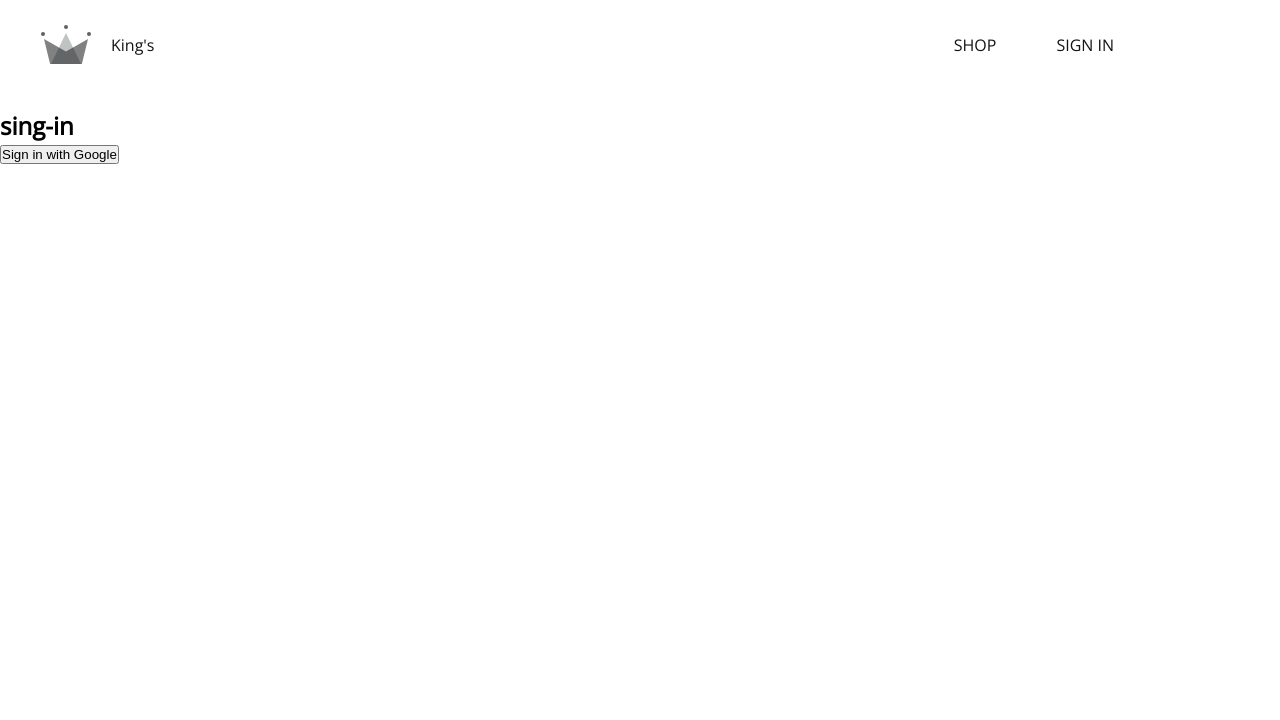
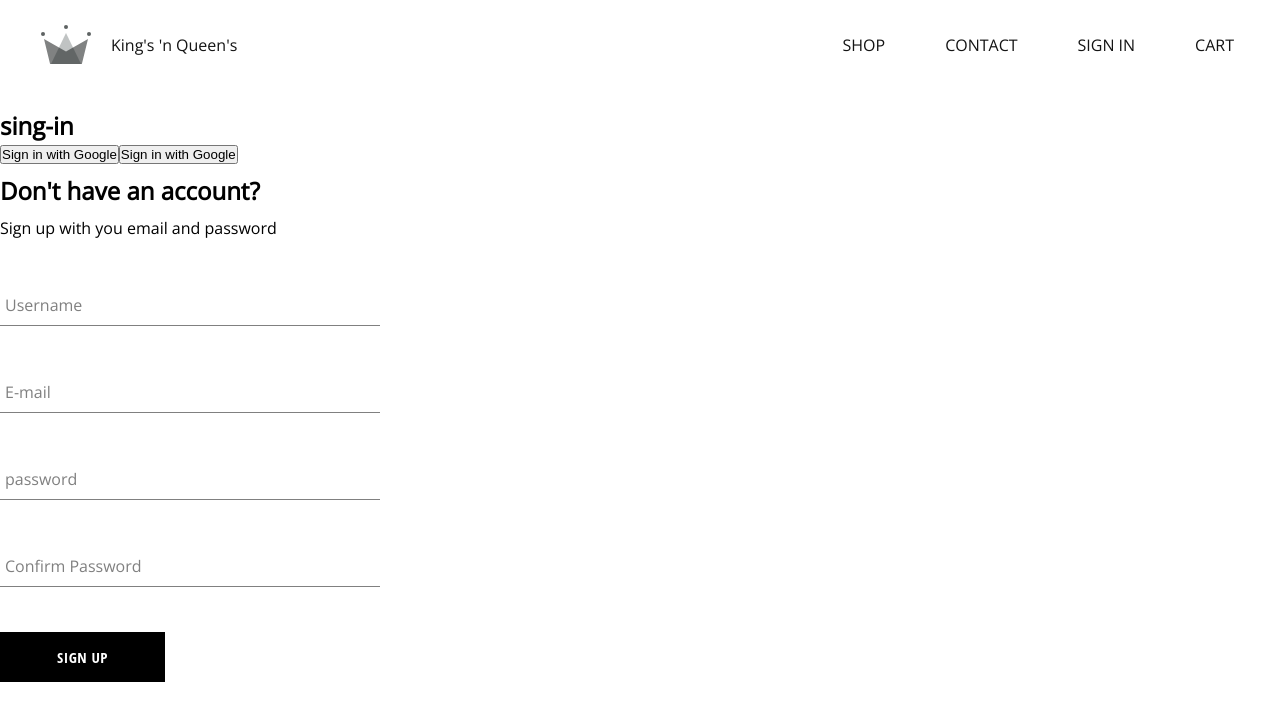
Before and after one commit to bkozecki/kings-clothing-v1, a React (Create React App) app: page /home/sign-in in a window 1280 px wide. Shown: the top 720 px of the page. Built offline with nearby package versions, Linux system fonts and the light colour scheme.

Commit message:
singUp Form

```diff
--- /dev/null
+++ b/src/components/button/Button.component.jsx
@@ -0,0 +1,19 @@
+import "./Button.style.scss";
+
+const BUTTON_TYPE_CLASSES = {
+  google: "google-sign-in",
+  inverted: "inverted",
+};
+
+const Button = ({ children, buttonType, ...otherProps }) => {
+  return (
+    <button
+      className={`button-container ${BUTTON_TYPE_CLASSES[buttonType]}`}
+      {...otherProps}
+    >
+      {children}
+    </button>
+  );
+};
+
+export default Button;
--- /dev/null
+++ b/src/components/button/Button.style.scss
@@ -0,0 +1,46 @@
+.button-container {
+  min-width: 165px;
+  width: auto;
+  height: 50px;
+  letter-spacing: 0.5px;
+  line-height: 50px;
+  padding: 0 35px 0 35px;
+  font-size: 15px;
+  background-color: black;
+  color: white;
+  text-transform: uppercase;
+  font-family: "Open Sans Condensed";
+  font-weight: bolder;
+  border: none;
+  cursor: pointer;
+  display: flex;
+  justify-content: center;
+
+  &:hover {
+    background-color: white;
+    color: black;
+    border: 1px solid black;
+  }
+
+  &.google-sign-in {
+    background-color: #4285f4;
+    color: white;
+
+    &:hover {
+      background-color: #357ae8;
+      border: none;
+    }
+  }
+
+  &.inverted {
+    background-color: white;
+    color: black;
+    border: 1px solid black;
+
+    &:hover {
+      background-color: black;
+      color: white;
+      border: none;
+    }
+  }
+}
--- /dev/null
+++ b/src/components/form-input/Form-Input.component.jsx
@@ -0,0 +1,20 @@
+import "./Form-Input.style.scss";
+
+const FormInput = ({ label, ...otherProps }) => {
+  return (
+    <div className="group">
+      <input {...otherProps} className="form-input" />
+      {label && (
+        <label
+          className={`${
+            otherProps.value.length ? "shrink" : ""
+          } form-input-label`}
+        >
+          {label}
+        </label>
+      )}
+    </div>
+  );
+};
+
+export default FormInput;
--- /dev/null
+++ b/src/components/form-input/Form-Input.style.scss
@@ -0,0 +1,54 @@
+$sub-color: grey;
+$main-color: black;
+
+@mixin shrinkLabel {
+  top: -14px;
+  font-size: 12px;
+  color: $main-color;
+}
+
+.group {
+  position: relative;
+  margin: 45px 0;
+
+  .form-input {
+    background: none;
+    background-color: white;
+    color: $sub-color;
+    font-size: 18px;
+    padding: 10px 10px 10px 5px;
+    display: block;
+    width: 100%;
+    border: none;
+    border-radius: 0;
+    border-bottom: 1px solid $sub-color;
+    margin: 25px 0;
+
+    &:focus {
+      outline: none;
+    }
+
+    &:focus ~ .form-input-label {
+      @include shrinkLabel();
+    }
+  }
+
+  input[type="password"] {
+    letter-spacing: 0.3em;
+  }
+
+  .form-input-label {
+    color: $sub-color;
+    font-size: 16px;
+    font-weight: normal;
+    position: absolute;
+    pointer-events: none;
+    left: 5px;
+    top: 10px;
+    transition: 300ms ease all;
+
+    &.shrink {
+      @include shrinkLabel();
+    }
+  }
+}
--- /dev/null
+++ b/src/components/sign-up/signUpForm.component.jsx
@@ -0,0 +1,102 @@
+import { useState, useEffect } from "react";
+import {
+  createAuthUserWithEmailAndPassword,
+  createDocFromAuth,
+} from "../../utils/firebase.utils";
+import FormInput from "../form-input/Form-Input.component";
+import Button from "../button/Button.component";
+
+import "./singUpForm.style.scss";
+
+const defaultState = {
+  userName: "",
+  email: "",
+  password: "",
+  confirmPassword: "",
+};
+
+const SignUpForm = () => {
+  const [formFields, setFormFields] = useState(defaultState);
+
+  const { userName, email, password, confirmPassword } = formFields;
+  const handleFormInput = (ev) => {
+    const { name, value } = ev.target;
+    setFormFields((prevState) => ({
+      ...prevState,
+      [name]: value,
+    }));
+    // console.log(formFields);
+  };
+
+  const resetFormFields = () => {
+    setFormFields(defaultState);
+  };
+
+  const submitHandler = async (ev) => {
+    ev.preventDefault();
+    if (password !== confirmPassword) {
+      alert("Your passwords do not match!");
+      return;
+    }
+    try {
+      const response = await createAuthUserWithEmailAndPassword(
+        email,
+        password
+      );
+      const userData = await createDocFromAuth(response, {
+        displayName: userName,
+      });
+      resetFormFields();
+      //   console.log(userData);
+    } catch (error) {
+      if (error.code === "auth/email-already-in-use") {
+        alert("Cannot create user! This email is already in use");
+      }
+      console.error(error);
+    }
+  };
+
+  return (
+    <div className="sing-up-container">
+      <h2>Don't have an account?</h2>
+      <span>Sign up with you email and password</span>
+      <form onSubmit={submitHandler}>
+        <FormInput
+          label="Username"
+          name="userName"
+          type="text"
+          value={userName}
+          required
+          onChange={handleFormInput}
+        />
+        <FormInput
+          label="E-mail"
+          name="email"
+          type="email"
+          value={email}
+          required
+          onChange={handleFormInput}
+        />
+        <FormInput
+          label="password"
+          name="password"
+          type="password"
+          value={password}
+          required
+          onChange={handleFormInput}
+        />
+        <FormInput
+          label="Confirm Password"
+          name="confirmPassword"
+          type="password"
+          value={confirmPassword}
+          required
+          onChange={handleFormInput}
+        />
+        <Button>Sign Up</Button>
+      </form>
+    </div>
+  );
+};
+
+export default SignUpForm;
--- /dev/null
+++ b/src/components/sign-up/singUpForm.style.scss
@@ -0,0 +1,9 @@
+.sing-up-container {
+  display: flex;
+  flex-direction: column;
+  width: 380px;
+
+  h2 {
+    margin: 10px 0;
+  }
+}
--- a/src/routes/navigation/Navigation.component.jsx
+++ b/src/routes/navigation/Navigation.component.jsx
@@ -10,11 +10,14 @@
       <nav className="navigation">
         <NavLink className="logo-container" to="/">
           <CrownLogo />
-          <span className="logo-text">King's</span>
+          <span className="logo-text">King's 'n Queen's</span>
         </NavLink>
         <ul className="nav-links-container">
           <li className="nav-link">
             <NavLink className="nav-link">SHOP</NavLink>
+          </li>
+          <li className="nav-link">
+            <NavLink className="nav-link">CONTACT</NavLink>
           </li>
           <li className="nav-link">
             <NavLink className="nav-link" to="sign-in">
@@ -22,10 +25,7 @@
             </NavLink>
           </li>
           <li className="nav-link">
-            <NavLink className="nav-link"></NavLink>
-          </li>
-          <li className="nav-link">
-            <NavLink className="nav-link"></NavLink>
+            <NavLink className="nav-link">CART</NavLink>
           </li>
         </ul>
       </nav>
--- a/src/routes/sing-in/sing-in.jsx
+++ b/src/routes/sing-in/sing-in.jsx
@@ -1,19 +1,35 @@
-import React from "react";
+import Reac from "react";
+import SignUpForm from "../../components/sign-up/signUpForm.component";
+
+// import { getRedirectResult } from "firebase/auth";
 import {
   signInWithGooglePopup,
   createDocFromAuth,
+  signInWithGoogleRedirect,
+  auth,
 } from "../../utils/firebase.utils";
 
 const SingIn = () => {
+  // making sure the app doesn't remount
+  //   useEffect(async () => {
+  //     const response = await getRedirectResult(auth);
+
+  //     if (response) {
+  //       const userRef = createDocFromAuth(response.user);
+  //     }
+  //   }, []);
   const logGoogleUser = async () => {
     const response = await signInWithGooglePopup();
     // console.log(response);
     const userDocRef = await createDocFromAuth(response);
   };
+
   return (
     <div>
       <h2>sing-in</h2>
       <button onClick={logGoogleUser}>Sign in with Google</button>
+      <button onClick={signInWithGoogleRedirect}>Sign in with Google</button>
+      <SignUpForm />
     </div>
   );
 };
--- a/src/utils/firebase.utils.js
+++ b/src/utils/firebase.utils.js
@@ -4,6 +4,7 @@
   signInWithRedirect,
   signInWithPopup,
   GoogleAuthProvider,
+  createUserWithEmailAndPassword,
 } from "firebase/auth";
 
 import { getFirestore, doc, getDoc, setDoc } from "firebase/firestore";
@@ -21,29 +22,33 @@
 const firebaseApp = initializeApp(firebaseConfig);
 
 // instructions for each istance of provider(class)
-const provider = new GoogleAuthProvider();
+const googleProvider = new GoogleAuthProvider();
 
 // take a config obj, we tell how he provider should behave.
 // select account everytime you want to sign in
-provider.setCustomParameters({
+googleProvider.setCustomParameters({
   prompt: "select_account",
 });
 
 export const auth = getAuth();
 
 export const signInWithGooglePopup = () => {
-  return signInWithPopup(auth, provider);
+  return signInWithPopup(auth, googleProvider);
 
   //   return a async function that in its promiste has all the data
   //   from user who just used google sign in
   //   including uniqe id
 };
 
+export const signInWithGoogleRedirect = () =>
+  signInWithRedirect(auth, googleProvider);
+
 // our database
 export const db = getFirestore();
 
 // method to get user data and store it inside firestorm
-export const createDocFromAuth = async (userAuth) => {
+export const createDocFromAuth = async (userAuth, additionalInfo = {}) => {
+  if (!userAuth) return;
   // check if there is existing doc refrence (obj from firestore regarding instances of doc model)
   const userDocRef = doc(db, "users", userAuth.user.uid); //1.database 2.collectio 3.identyfier(uniqe id)
   console.log(userDocRef);
@@ -60,7 +65,12 @@
     const createdAt = new Date();
 
     try {
-      await setDoc(userDocRef, { displayName, email, createdAt });
+      await setDoc(userDocRef, {
+        displayName,
+        email,
+        createdAt,
+        ...additionalInfo,
+      });
     } catch (error) {
       console.error(error);
     }
@@ -69,3 +79,9 @@
 
   return userDocRef;
 };
+
+export const createAuthUserWithEmailAndPassword = async (email, password) => {
+  if (!email || !password) return;
+
+  return await createUserWithEmailAndPassword(auth, email, password);
+};
```
